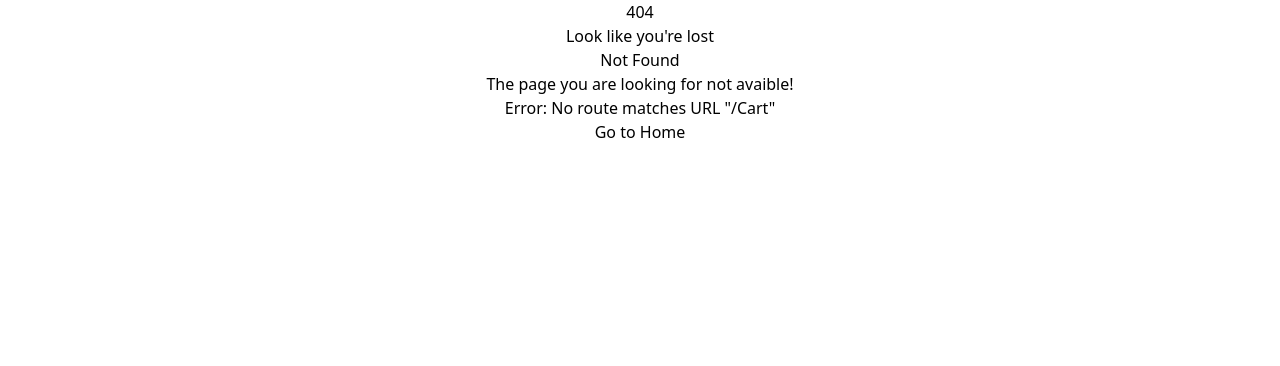
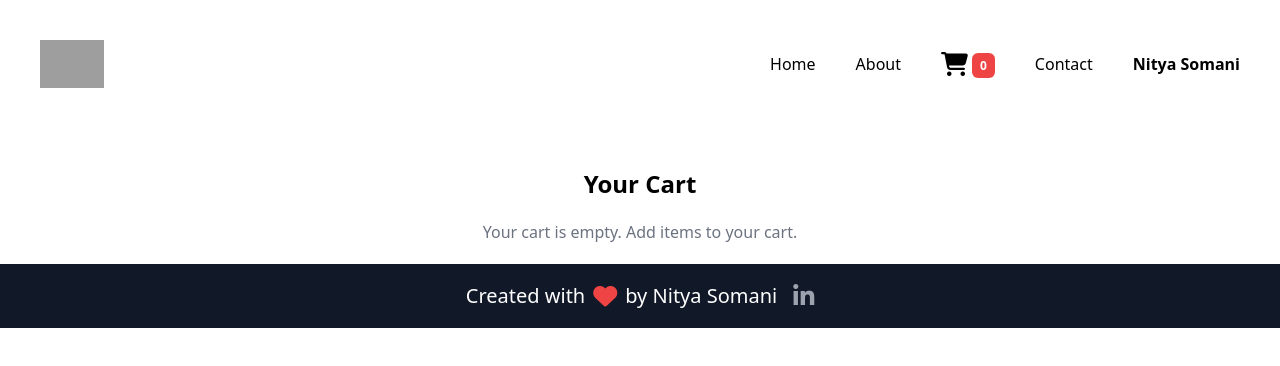
Before and after one commit to Nitya-Somani/Namaste-ReactAndTailwind, a React (Vite) app: page /Cart in a window 1280 px wide. Before the commit this address had no page. Shown: the top 366 px of the page. Built offline with nearby package versions, Linux system fonts and the light colour scheme; grey boxes are pictures that could not be loaded.

Commit message:
Redux.js added

```diff
--- a/src/App.js
+++ b/src/App.js
@@ -8,14 +8,18 @@ import Error from "./components/Error";
 import RestaurantMenu from "./components/RestaurantMenu";
 import Footer from "./components/Footer";
 import UserContext from "./utils/UserContext";
+import { Provider } from "react-redux";
+import appStrore from "./utils/appStore";
+import Cart from "./components/Cart";
 
 
 const About = lazy(() =>import("./components/About"));
 const Contact = lazy(() =>import("./components/Contact"));
-const Vision = lazy(()=>import("./components/Vision"));
+
 
 const AppLayout = () => {
   return (
+    <Provider store = {appStrore}>
     <UserContext.Provider value ={{LoggedInUser:"Nitya Somani"}}>
     <div>
       <Header />
@@ -23,6 +27,7 @@ const AppLayout = () => {
       <Footer/>
     </div>
     </UserContext.Provider>
+    </Provider>
   );
 };
 
@@ -49,8 +54,8 @@ const ResRouter = createBrowserRouter([
         element: <Suspense  fallback={<h1>Loading ...</h1>}><Contact/></Suspense >
       },
       {
-        path: "/Vision",
-        element: <Suspense  fallback={<h1>Loading ...</h1>} ><Vision/></Suspense >
+        path: "/Cart",
+        element: <Cart/>
       },
       {
         path: "/Restaurants/:resId",
--- /dev/null
+++ b/src/components/Cart.js
@@ -0,0 +1,23 @@
+import ItemList from "./ItemList";
+import { useSelector } from 'react-redux';
+
+const Cart = () => {
+  const cartItems = useSelector((state) => state.cart.items);
+  console.log(cartItems);
+
+  return (
+    <div className="container mx-auto mt-10 p-5 w-3/5 ">
+    <div className="text-center text-2xl font-bold mb-5">Your Cart</div>
+  <div className="border-b-zinc-800">
+    {cartItems.length === 0 ? (
+      <div className="text-center text-gray-500">
+        <h1>Your cart is empty. Add items to your cart.</h1>
+      </div>
+    ) : (
+      <ItemList items={cartItems} />
+    )}</div>
+  </div>
+  );
+};
+
+export default Cart;
--- a/src/components/Header.js
+++ b/src/components/Header.js
@@ -2,6 +2,7 @@ import { useState,useContext } from "react";
 import { LOGO_URL } from "../utils/commonLinks";
 import{Link} from "react-router-dom";
 import UserContext from "../utils/UserContext";
+import {useSelector} from "react-redux";
 
 
 const Header = () => {
@@ -9,6 +10,8 @@ const Header = () => {
   const [toggleUserAuth,setToggleUserAuth] = useState("Login");
 
   const {LoggedInUser} = useContext(UserContext);
+
+  const cartItems = useSelector((store) => store.cart.items);
 
   return (
      <nav className=" m-5 p-5">
@@ -29,9 +32,11 @@ const Header = () => {
           </Link>
         </li>
         <li>
-          <Link to="/Vision" className="text-black hover:text-yellow-500">
-            Vision
-          </Link>
+        <Link to="/Cart">
+        <i class="fa-solid fa-cart-shopping fa-xl"></i>
+        <span class="bg-red-500 text-white  px-2 py-1 text-xs font-bold ml-1 rounded-md">
+  {cartItems.length}
+</span></Link>
         </li>
         <li>
           <Link to="/Contact" className="text-black hover:text-yellow-500">
--- a/src/components/ItemList.js
+++ b/src/components/ItemList.js
@@ -1,6 +1,18 @@
+import { addItem } from "../utils/cartSlice";
 import { IMG_URL } from "../utils/commonLinks";
+import {useDispatch} from "react-redux";
 const ItemList = ({ items }) => {
   console.log(items);
+
+const dispatch = useDispatch();
+
+ const  handleAddItem = (item)=>{
+
+  dispatch(addItem(item));
+
+ }
+
+
   return (
     <div>
       {items.map((item) => (
@@ -28,7 +40,24 @@ const ItemList = ({ items }) => {
                 className="w-40 border-r-2"
                 alt="img"
               />
-              <button className="bg-green-500 hover:bg-green-400 text-white font-bold px-4  border-b-4 border-green-700 hover:border-green-500 rounded mt-1">
+              <button className="bg-green-500 hover:bg-green-400 text-white font-bold px-4  border-b-4 border-green-700 hover:border-green-500 rounded mt-1"
+              onClick={()=>handleAddItem(item)}
+              /**
+               *     onClick={handleAddItem}
+               *
+
+              onClick={handleAddItem(item)}
+               * onClick={handleAddItem}
+
+               This code assigns the handleAddItem function as the click event handler. When the element with this onClick attribute is clicked, the handleAddItem function will be executed without passing any arguments.
+                onClick={() => handleAddItem(item)}
+
+               This code assigns an anonymous arrow function as the click event handler. When the element is clicked, the arrow function is executed, and it calls handleAddItem(item) with the item variable as an argument. This allows you to pass the item to the handleAddItem function.
+                onClick={handleAddItem(item)}
+
+                This code, if used directly, would call the handleAddItem function immediately when the component renders (not when clicked), and it would pass item as an argument. This is not what you typically want for a click event. If you want to pass an argument to the handleAddItem function when the click event occurs, you should use the second approach (onClick={() => handleAddItem(item)}) instead.
+               */
+              >
                 ADD +
               </button>
             </div>
--- a/src/components/Vision.js
+++ /dev/null
@@ -1,7 +0,0 @@
-const Vision =() =>
-{
-    return(
-        <h1 className="body"> some jsx </h1>
-    )
-}
-export default Vision;
--- /dev/null
+++ b/src/utils/appStore.js
@@ -0,0 +1,11 @@
+const { configureStore } = require("@reduxjs/toolkit");
+import cartReducer from "./cartSlice"
+
+const appStrore = configureStore({
+    reducer :{
+        cart : cartReducer
+    },
+});
+
+
+export default appStrore;
--- /dev/null
+++ b/src/utils/cartSlice.js
@@ -0,0 +1,26 @@
+import { createSlice } from "@reduxjs/toolkit";
+
+const cartSlice = createSlice({
+    name :'cart',
+    initialState :{
+        items:[],
+    },
+    reducers:{
+        addItem: (state,action)=>{
+
+            state.items.push(action.payload)
+        },
+        removeItem: (state)=>{
+            state.items.pop();
+        },
+        clearCart :(state) =>{
+            state.items.length = 0;
+        }
+    }
+
+});
+
+
+export const {addItem,removeItem,clearCart} = cartSlice.actions;
+
+export default cartSlice.reducer;
```
